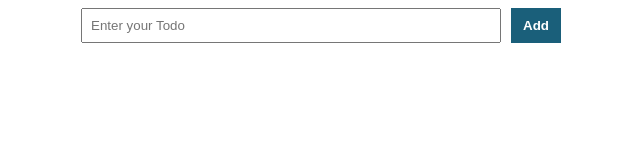
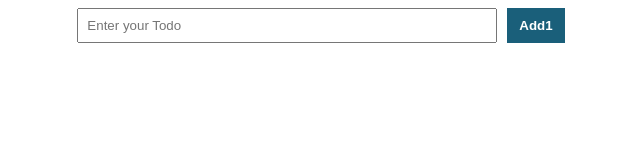
Before and after one commit to Joshwa-Shahbaz/test-part-1, a plain HTML site: page index.html in a window 1280 px wide. Shown: the full height of the page, 319-959 px from the left. Drawn offline with Linux system fonts and the light colour scheme.

Commit message:
hello me

```diff
--- a/index.html
+++ b/index.html
@@ -14,7 +14,7 @@
   <form id="myForm" >
     <div class="container">
         <input type="text" id="id" class="input" placeholder="Enter your Todo">
-        <button class="btnAdd" onclick="add()">Add</button>
+        <button class="btnAdd" onclick="add()">Add1</button>
     </div>
 
     </div>
```
